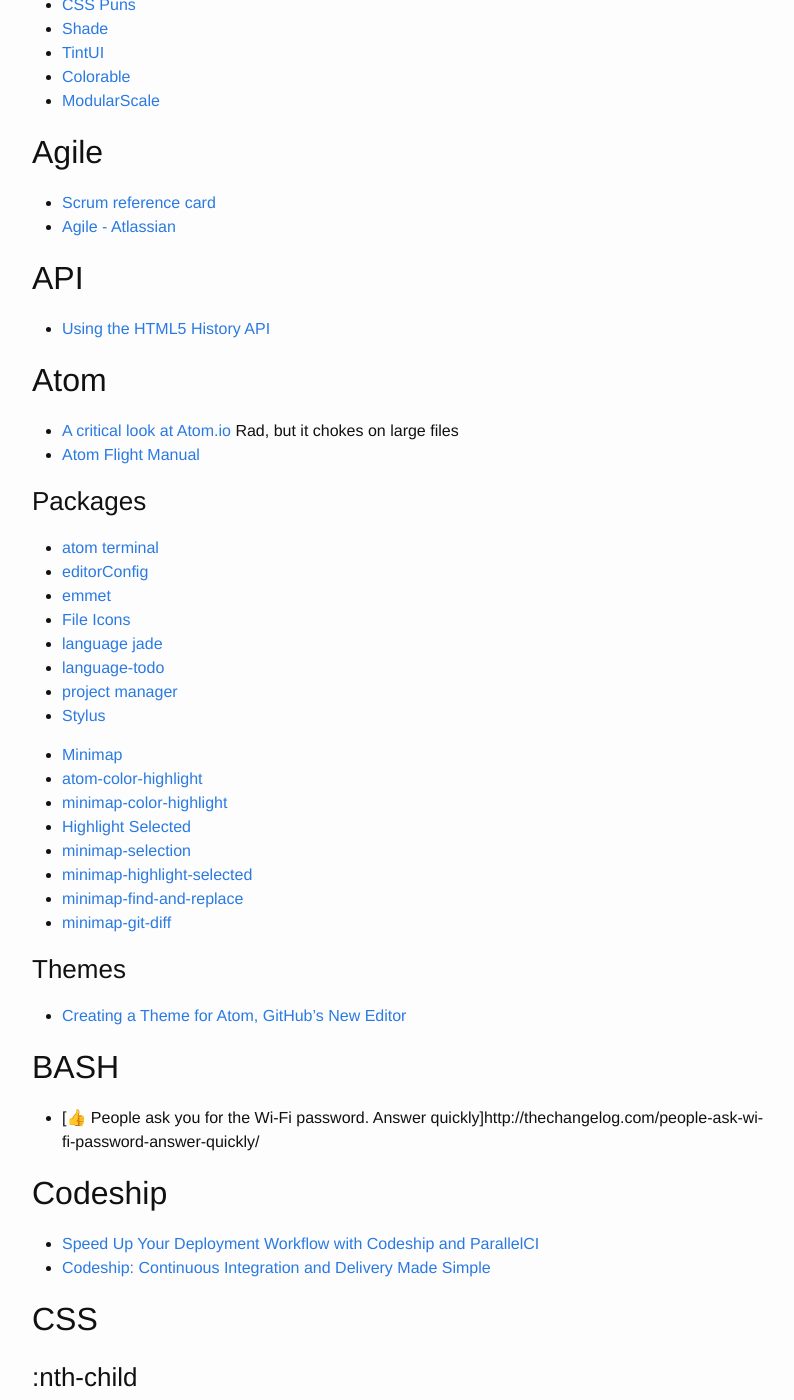
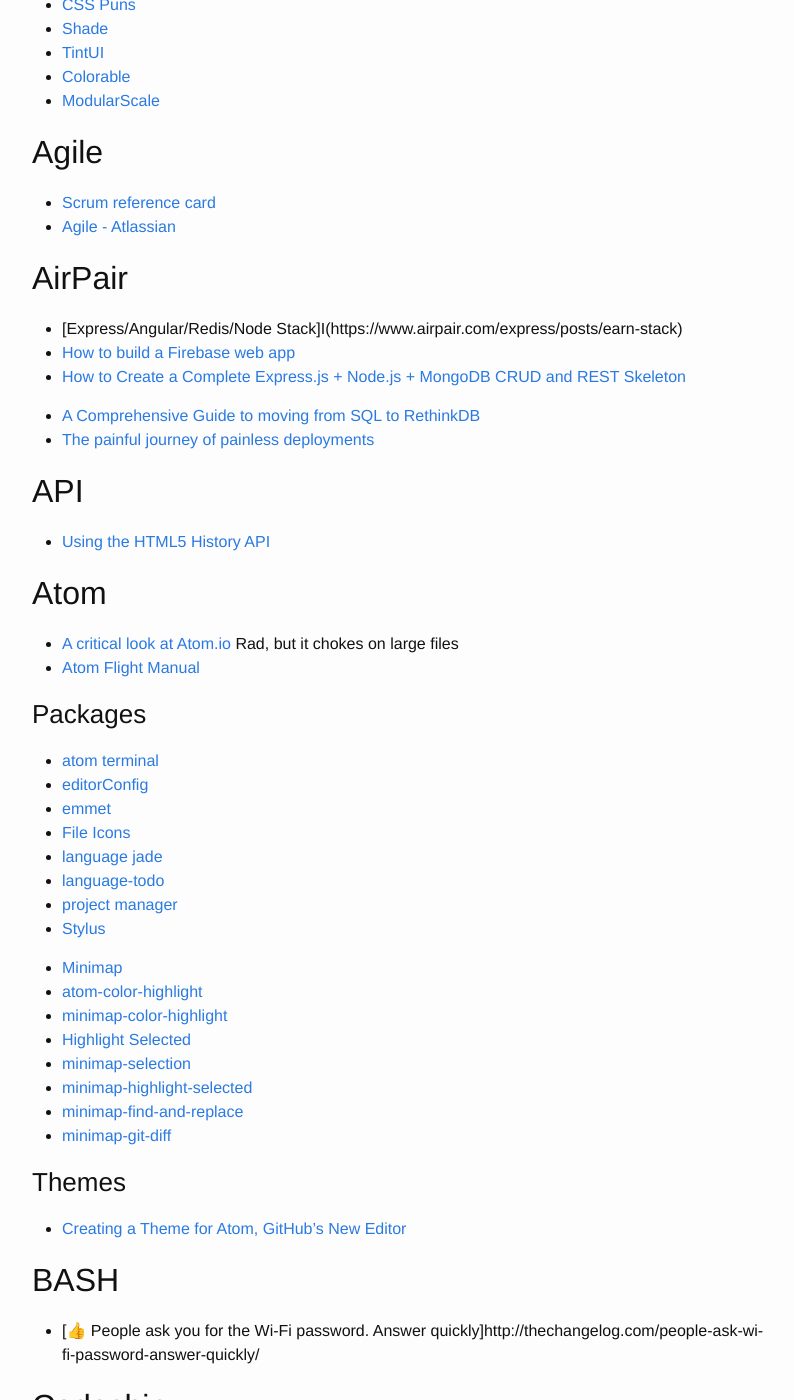
Before and after one commit to brownerd/brownerd.github.io, a Jekyll site: the page built from _posts/2015-01-01-reading-list-2015.md, in a window 1280 px wide and 1400 px high, scrolled down 1275 px. Shown: the whole window, without its empty margins (238-1032 px from the left). Built offline with Jekyll 4.4.1, drawn with Linux system fonts in a browser that asks for light colours; emoji names are drawn with the system emoji font; some of the changed text lies outside the part shown.

Commit message:
airpair and codeship

```diff
--- a/_posts/2015-01-01-reading-list-2015.md
+++ b/_posts/2015-01-01-reading-list-2015.md
@@ -68,6 +68,29 @@ Here are the agencies, people and sites that I was most influenced by in 2015
 - [Agile - Atlassian](https://www.atlassian.com/agile)
 
 
+
+
+
+## AirPair
+
+- [Express/Angular/Redis/Node Stack]I(https://www.airpair.com/express/posts/earn-stack)
+- [How to build a Firebase web app](https://www.airpair.com/firebase/posts/how-to-build-a-firebase-web-app)
+- [How to Create a Complete Express.js + Node.js + MongoDB CRUD and REST Skeleton](https://www.airpair.com/javascript/complete-expressjs-nodejs-mongodb-crud-skeleton)
+
+
+- [A Comprehensive Guide to moving from SQL to RethinkDB](https://www.airpair.com/rethinkdb/posts/moving-from-sql-to-rethinkdb)
+- [The painful journey of painless deployments](https://www.airpair.com/docker/posts/the-painful-journey-of-painless-deployments)
+
+
+
+
+
+
+
+
+
+
+
 ## API
 - [Using the HTML5 History API](https://css-tricks.com/using-the-html5-history-api/)
 
@@ -124,7 +147,7 @@ Here are the agencies, people and sites that I was most influenced by in 2015
 ## Codeship
 - [Speed Up Your Deployment Workflow with Codeship and ParallelCI](https://scotch.io/tutorials/speed-up-your-deployment-workflow-with-codeship-and-parallelcihttps://scotch.io/tutorials/speed-up-your-deployment-workflow-with-codeship-and-parallelci)
 - [Codeship: Continuous Integration and Delivery Made Simple](https://code.tutsplus.com/tutorials/codeship-continuous-integration-and-delivery-made-simple--cms-23517https://code.tutsplus.com/tutorials/codeship-continuous-integration-and-delivery-made-simple--cms-23517)
-
+- [Codeship: Deployment Pipelines and ParallelCI for Faster Results](https://code.tutsplus.com/tutorials/codeship-deployment-pipelines-and-parallelci-for-faster-results--cms-23540)
 
 
 
```
